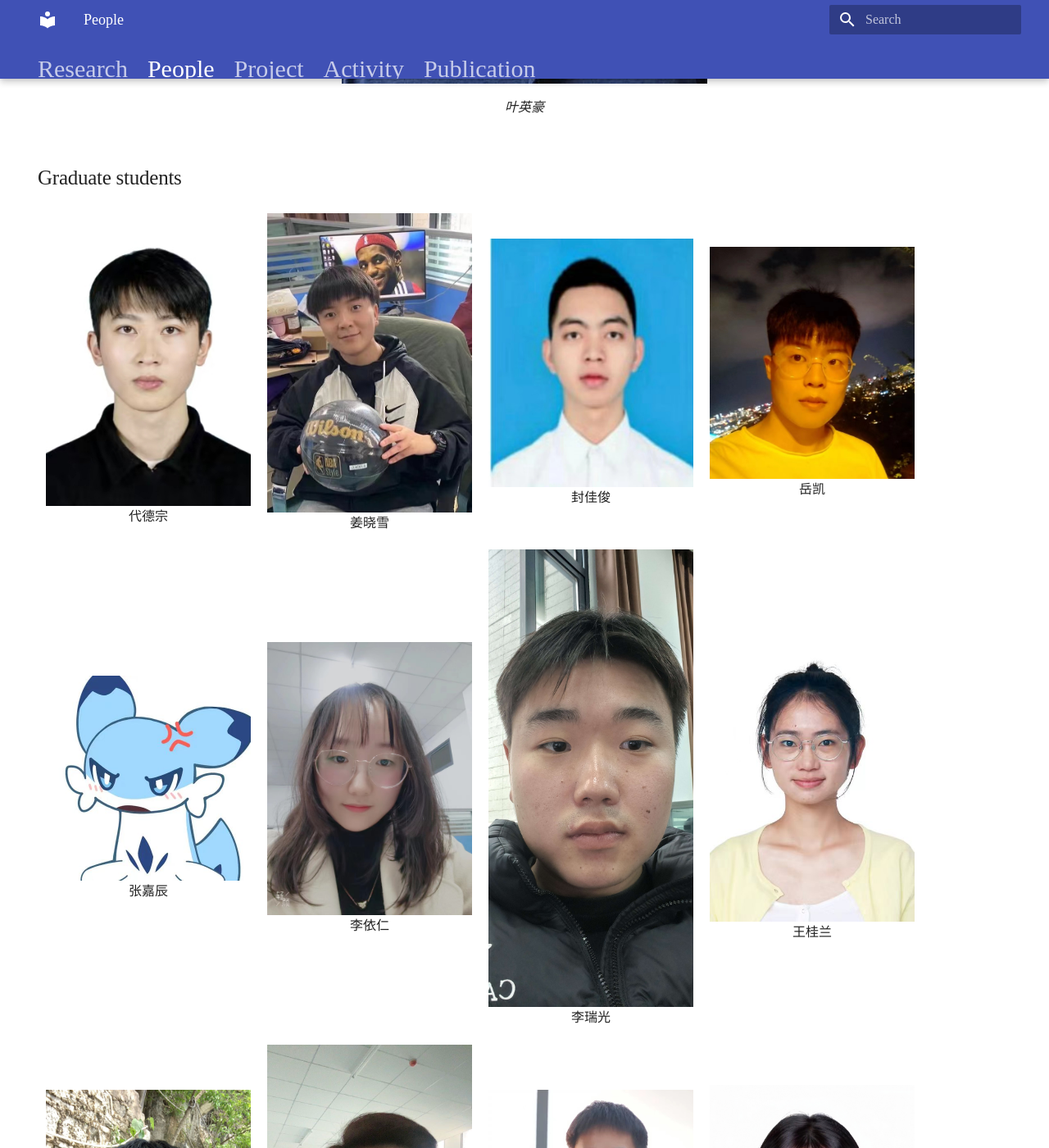
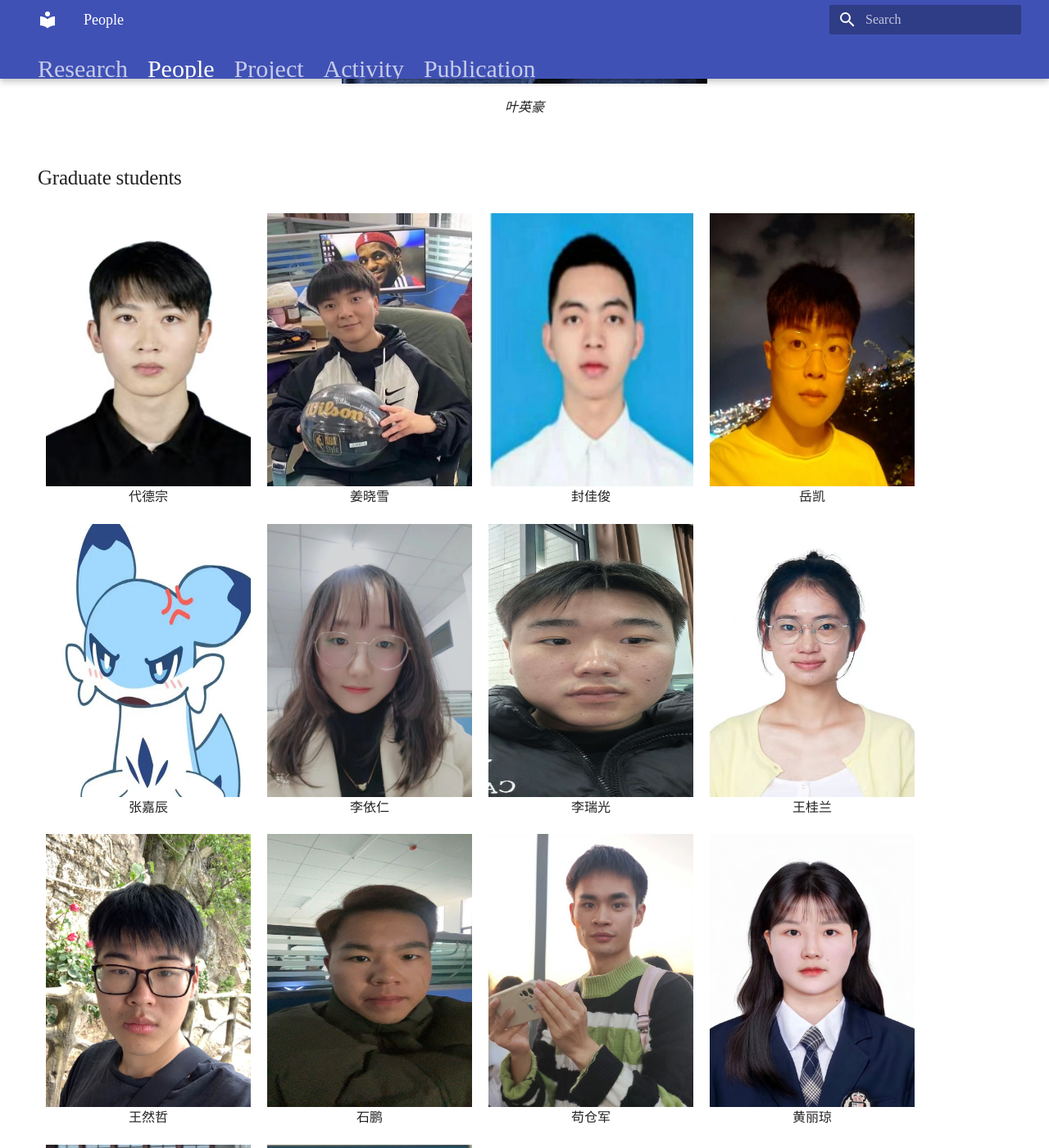
Before and after one commit to tufuwq/use.gthub.io, an MkDocs documentation site: the page built from docs/people.md, in a window 1280 px wide and 1400 px high, scrolled down 736 px. Shown: the whole window at 82% size. Built offline with MkDocs 1.6.1 and Material for MkDocs 9.7.7, drawn with Linux system fonts in a browser that asks for light colours.

Commit message:
完成图片尺寸更新

```diff
--- a/docs/stylesheets/extra.css
+++ b/docs/stylesheets/extra.css
@@ -17,6 +17,7 @@
     margin: 10px;
     img {
         width: 250px;
+        height: 333px;
 
     }
 }
```
Also changed, not shown: site/stylesheets/extra.css, 1 other file.
